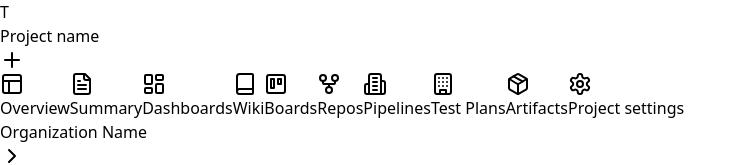
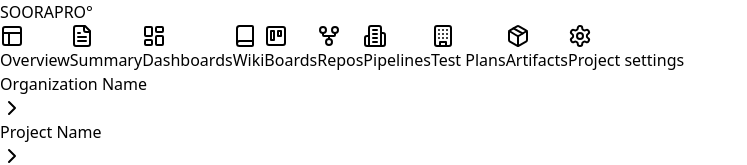
Before and after one commit to mddanish867/maisonpro, a React (Vite) app: page /project-dashboard in a window 1280 px wide. Shown: the top 165 px of the page, without its empty margins (0-747 px from the left). Built offline with nearby package versions, Linux system fonts and the light colour scheme.

Commit message:
modified the dashboard

```diff
--- a/src/components/dashboard/OrgDashboard.jsx
+++ b/src/components/dashboard/OrgDashboard.jsx
@@ -73,7 +73,14 @@ const OrgDashboard = () => {
               <AlignLeft className="w-6 h-6 text-violet-400" />
             )}
           </button>
-          <h1 className="text-xl font-thin">Project Dashboard</h1>
+          {/* <h1 className="text-xl font-thin">Project Dashboard</h1> */}
+          <div className="flex items-center">
+              <a href="/">
+                <span className="text-2xl font-semibold tracking-widest bg-gradient-to-r from-purple-400 to-yellow-300 bg-clip-text text-transparent">
+                  SOORAPRO<span className="text-violet-400">°</span>
+                </span>
+              </a>
+            </div>
         </div>
         <div className="flex gap-2">
           <button className="p-2 border border-white/10 hover:bg-white/5 transition-colors">
--- a/src/components/dashboard/ProjectDashboard.jsx
+++ b/src/components/dashboard/ProjectDashboard.jsx
@@ -54,14 +54,17 @@ const ProjectDashboard = () => {
       >
         {/* Project Header */}
         <div className="p-4 border-b border-white/10 flex items-center gap-2">
-          <div className="w-8 h-8 bg-gradient-to-r from-purple-400 to-yellow-300 flex items-center justify-center text-blue-800">
+          {/* <div className="w-8 h-8 bg-gradient-to-r from-purple-400 to-yellow-300 flex items-center justify-center text-blue-800">
             T
+          </div> */}
+          {!isCollapsed && (
+            <div className="flex items-center">
+            <a href="/">
+              <span className="text-2xl font-semibold tracking-widest bg-gradient-to-r from-purple-400 to-yellow-300 bg-clip-text text-transparent">
+                SOORAPRO<span className="text-violet-400">°</span>
+              </span>
+            </a>
           </div>
-          {!isCollapsed && (
-            <div className="flex items-center justify-between flex-1">
-              <span className="font-thin">Project name</span>
-              <Plus className="w-4 h-4 text-violet-400" />
-            </div>
           )}
         </div>
 
```
